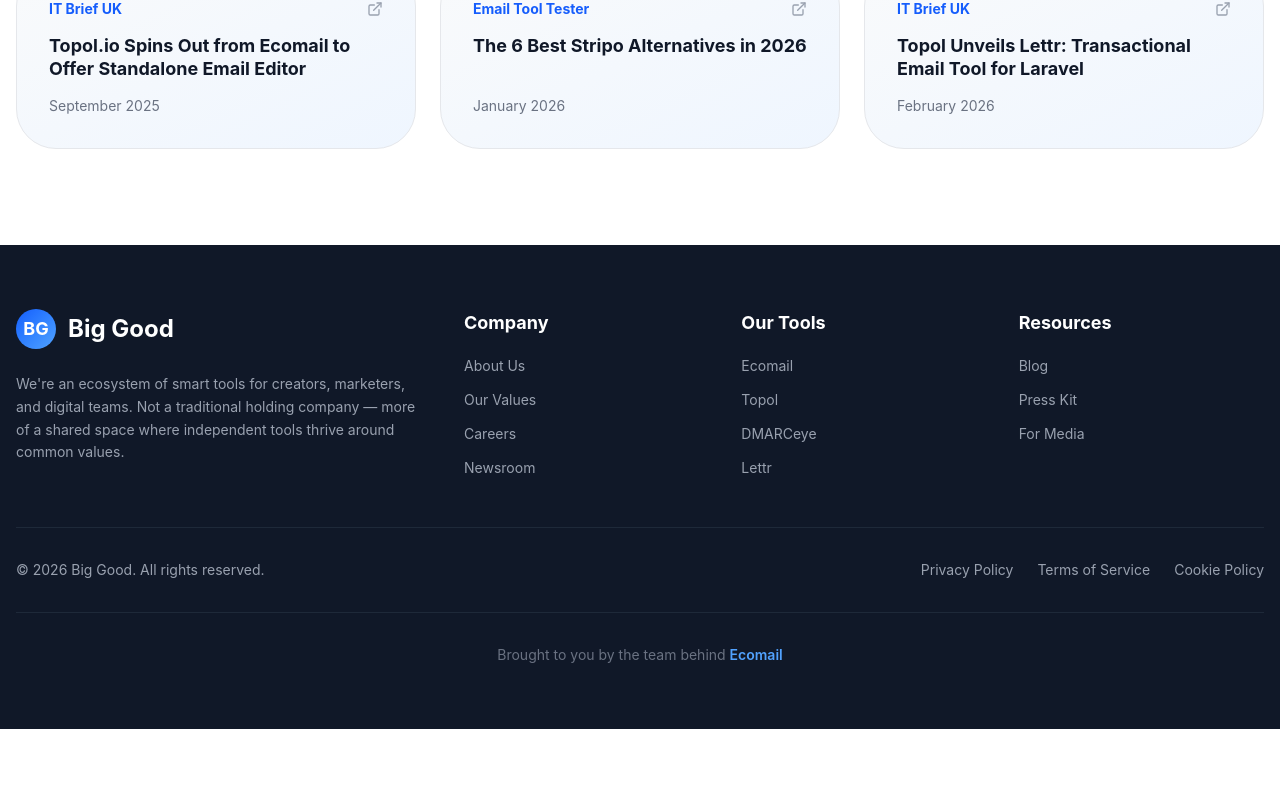
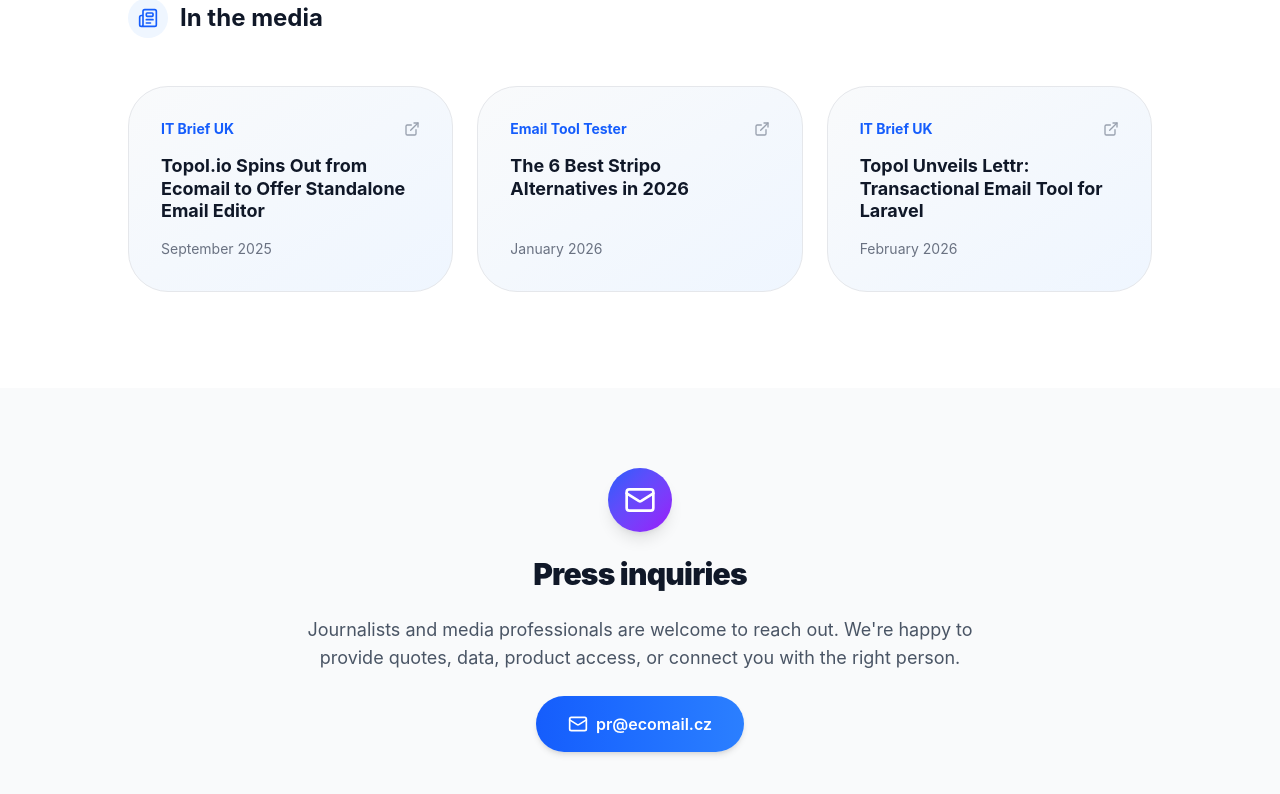
Before and after one commit to natalloun/big-good, a React (Vite) app: page /news in a window 1280 px wide. Shown: the part 466-1260 px from the top of the page. Before the commit the page ends 1195 px from the top, so only its background shows below. Built offline with nearby package versions, Linux system fonts and the light colour scheme.

Commit message:
auto: update

```diff
--- a/src/lib/i18n.ts
+++ b/src/lib/i18n.ts
@@ -13,7 +13,7 @@
       about: "About",
       tools: "Our Tools",
       blog: "Blog",
-      newsroom: "Newsroom",
+      newsroom: "Press",
       careers: "Careers",
       contact: "Contact",
     },
@@ -63,8 +63,8 @@
       ],
     },
     news: {
-      heading: "News About Big Good",
-      description: "Articles, press releases, industry reports, and insights from our experts.",
+      heading: "Press",
+      description: "Media coverage, articles, and press mentions about Big Good and our products.",
     },
     careers: {
       heading: "Come build with us",
@@ -120,7 +120,7 @@
       about: "About Us",
       values: "Our Values",
       careers: "Careers",
-      newsroom: "Newsroom",
+      newsroom: "Press",
       blog: "Blog",
       pressKit: "Press Kit",
       forMedia: "For Media",
@@ -137,7 +137,7 @@
       about: "O nás",
       tools: "Naše nástroje",
       blog: "Blog",
-      newsroom: "Newsroom",
+      newsroom: "Press",
       careers: "Kariéra",
       contact: "Kontakt",
     },
@@ -187,8 +187,8 @@
       ],
     },
     news: {
-      heading: "Novinky o Big Good",
-      description: "Články, tiskové zprávy, oborové reporty a pohled našich expertů.",
+      heading: "Press",
+      description: "Mediální pokrytí, články a zmínky o Big Good a našich produktech.",
     },
     careers: {
       heading: "Pojďte stavět s námi",
@@ -244,7 +244,7 @@
       about: "O nás",
       values: "Naše hodnoty",
       careers: "Kariéra",
-      newsroom: "Newsroom",
+      newsroom: "Press",
       blog: "Blog",
       pressKit: "Press Kit",
       forMedia: "Pro média",
@@ -261,7 +261,7 @@
       about: "Über uns",
       tools: "Unsere Tools",
       blog: "Blog",
-      newsroom: "Newsroom",
+      newsroom: "Press",
       careers: "Karriere",
       contact: "Kontakt",
     },
@@ -311,8 +311,8 @@
       ],
     },
     news: {
-      heading: "Neuigkeiten über Big Good",
-      description: "Artikel, Pressemitteilungen, Branchenberichte und Einblicke unserer Experten.",
+      heading: "Press",
+      description: "Medienberichte, Artikel und Pressemitteilungen über Big Good und unsere Produkte.",
     },
     careers: {
       heading: "Bauen Sie mit uns",
@@ -368,7 +368,7 @@
       about: "Über uns",
       values: "Unsere Werte",
       careers: "Karriere",
-      newsroom: "Newsroom",
+      newsroom: "Press",
       blog: "Blog",
       pressKit: "Pressemappe",
       forMedia: "Für Medien",
--- a/src/pages/Contact.tsx
+++ b/src/pages/Contact.tsx
@@ -153,7 +153,7 @@
                         <div>
                           <p className="text-xs text-gray-500 dark:text-gray-400 font-medium uppercase tracking-wide mb-1">{label}</p>
                           {href ? (
-                            <a href={href} target={href.startsWith("http") ? "_blank" : undefined} rel="noopener noreferrer" className="font-semibold text-gray-900 dark:text-white hover:text-blue-600 dark:hover:text-blue-400 transition-colors">{main}</a>
+                            <a href={href} target={href.startsWith("http") ? "_blank" : undefined} rel="noopener noreferrer" className="font-semibold text-gray-900 dark:text-white hover:text-blue-600 dark:hover:text-blue-400 transition-colors underline underline-offset-2 decoration-gray-400 dark:decoration-gray-500 hover:decoration-blue-600 dark:hover:decoration-blue-400">{main}</a>
                           ) : (
                             <>
                               <p className="font-semibold text-gray-900 dark:text-white">{main}</p>
--- a/src/pages/News.tsx
+++ b/src/pages/News.tsx
@@ -1,4 +1,4 @@
-import { ExternalLink } from "lucide-react";
+import { ExternalLink, Newspaper, Mail } from "lucide-react";
 import { SEO } from "@/components/SEO";
 import { newsItems } from "@/data/news-items";
 import { useLanguage } from "@/contexts/LanguageContext";
@@ -10,47 +10,77 @@
   return (
     <>
       <SEO
-        title="Novinky | Big Good"
-        description="Nejnovější zprávy a tiskové zprávy z ekosystému Big Good — Ecomail, Topol, DMARCeye a Lettr."
+        title="Press | Big Good"
+        description="See who's writing about Big Good, Ecomail, Topol, DMARCeye, and Lettr. Media coverage, articles, and press mentions."
         url="/news"
       />
       {/* Hero */}
       <section className="relative pt-32 pb-20 bg-gradient-to-br from-blue-50 via-white to-purple-50 dark:from-gray-900 dark:via-gray-800 dark:to-gray-900 overflow-hidden">
         <div className="absolute inset-0 overflow-hidden pointer-events-none">
           <div className="absolute -top-40 -right-40 w-80 h-80 bg-blue-400/15 rounded-full blur-3xl" />
+          <div className="absolute -bottom-20 -left-40 w-72 h-72 bg-purple-400/15 rounded-full blur-3xl" />
         </div>
         <div className="container mx-auto px-4 relative z-10">
           <div className="max-w-4xl mx-auto text-center space-y-6 animate-fade-in">
             <h1 className="text-5xl md:text-7xl font-black text-gray-900 dark:text-white tracking-tight">{n.heading}</h1>
-            <p className="text-xl md:text-2xl text-gray-600 dark:text-gray-300 font-normal">{n.description}</p>
+            <p className="text-xl md:text-2xl text-gray-600 dark:text-gray-300 font-normal max-w-2xl mx-auto">{n.description}</p>
           </div>
         </div>
       </section>
 
-      {/* Media grid */}
+      {/* Press coverage grid */}
       <section className="py-24 bg-white dark:bg-gray-900">
         <div className="container mx-auto px-4">
-          <div className="grid md:grid-cols-2 lg:grid-cols-3 gap-6 max-w-7xl mx-auto">
+          <div className="max-w-5xl mx-auto">
+            <div className="flex items-center gap-3 mb-12">
+              <div className="w-10 h-10 rounded-xl bg-blue-50 dark:bg-blue-900/30 flex items-center justify-center">
+                <Newspaper className="w-5 h-5 text-blue-600 dark:text-blue-400" />
+              </div>
+              <h2 className="text-2xl font-bold text-gray-900 dark:text-white">In the media</h2>
+            </div>
+
+            <div className="grid md:grid-cols-2 lg:grid-cols-3 gap-6">
               {newsItems.map((item, index) => (
                 <a
                   key={index}
                   href={item.url}
                   target="_blank"
                   rel="noopener noreferrer"
-                className="group p-8 rounded-3xl bg-gradient-to-br from-gray-50 to-blue-50 dark:from-gray-800 dark:to-gray-800/50 border border-gray-200 dark:border-gray-700 hover-lift transition-all duration-300 hover:border-blue-300 dark:hover:border-blue-600"
+                  className="group p-8 rounded-3xl bg-gradient-to-br from-gray-50 to-blue-50 dark:from-gray-800 dark:to-gray-800/50 border border-gray-200 dark:border-gray-700 hover-lift transition-all duration-300 hover:border-blue-300 dark:hover:border-blue-600 flex flex-col"
                 >
-                <div className="flex flex-col h-full space-y-4">
-                  <div className="flex items-center justify-between">
+                  <div className="flex items-center justify-between mb-4">
                     <span className="text-sm font-bold text-blue-600 dark:text-blue-400">{item.outlet}</span>
-                    <ExternalLink className="w-4 h-4 text-gray-400 group-hover:text-blue-600 dark:group-hover:text-blue-400 transition-colors" />
+                    <ExternalLink className="w-4 h-4 text-gray-400 group-hover:text-blue-600 dark:group-hover:text-blue-400 transition-colors flex-shrink-0" />
                   </div>
                   <h3 className="text-lg font-bold text-gray-900 dark:text-white leading-tight group-hover:text-blue-600 dark:group-hover:text-blue-400 transition-colors flex-grow">
                     {item.title}
                   </h3>
-                  <p className="text-sm text-gray-500 dark:text-gray-400">{item.date}</p>
-                </div>
+                  <p className="text-sm text-gray-500 dark:text-gray-400 mt-4">{item.date}</p>
                 </a>
               ))}
+            </div>
+          </div>
+        </div>
+      </section>
+
+      {/* Press contact */}
+      <section className="py-20 bg-gray-50 dark:bg-gray-800">
+        <div className="container mx-auto px-4">
+          <div className="max-w-2xl mx-auto text-center space-y-6">
+            <div className="w-16 h-16 rounded-2xl bg-gradient-to-br from-blue-600 to-purple-600 flex items-center justify-center shadow-lg mx-auto">
+              <Mail className="w-8 h-8 text-white" />
+            </div>
+            <h2 className="text-3xl font-black text-gray-900 dark:text-white tracking-tight">Press inquiries</h2>
+            <p className="text-lg text-gray-600 dark:text-gray-400">
+              Journalists and media professionals are welcome to reach out. We're happy to provide quotes, data, product access, or connect you with the right person.
+            </p>
+            <a
+              href="mailto:pr@ecomail.cz"
+              className="inline-flex items-center gap-2 px-8 py-4 rounded-2xl bg-gradient-to-r from-blue-600 to-blue-500 hover:from-blue-700 hover:to-blue-600 text-white font-semibold shadow-md hover:shadow-lg transition-all duration-300 hover-lift"
+            >
+              <Mail className="w-5 h-5" />
+              pr@ecomail.cz
+            </a>
           </div>
         </div>
       </section>
```
Lines whose indentation alone changed are shown as unchanged.
